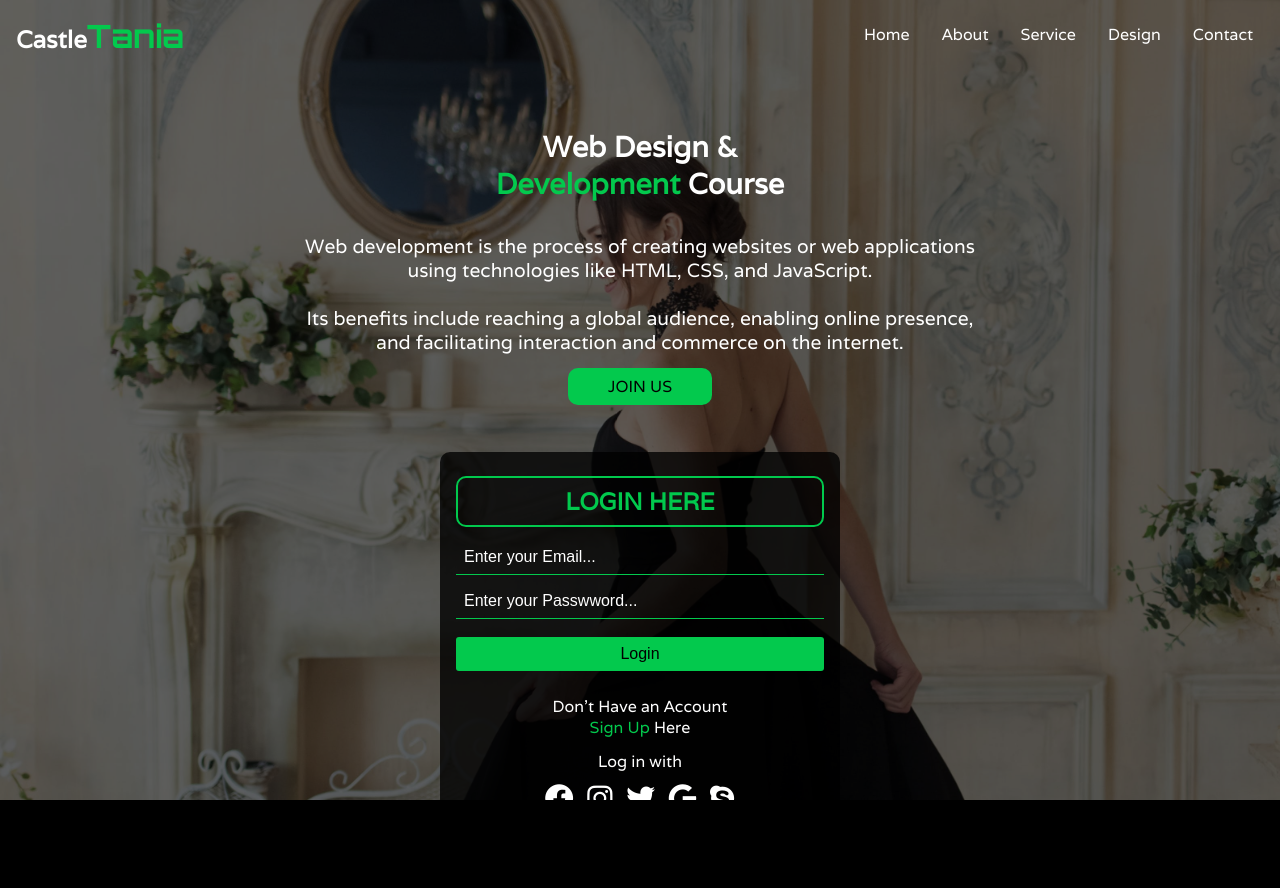
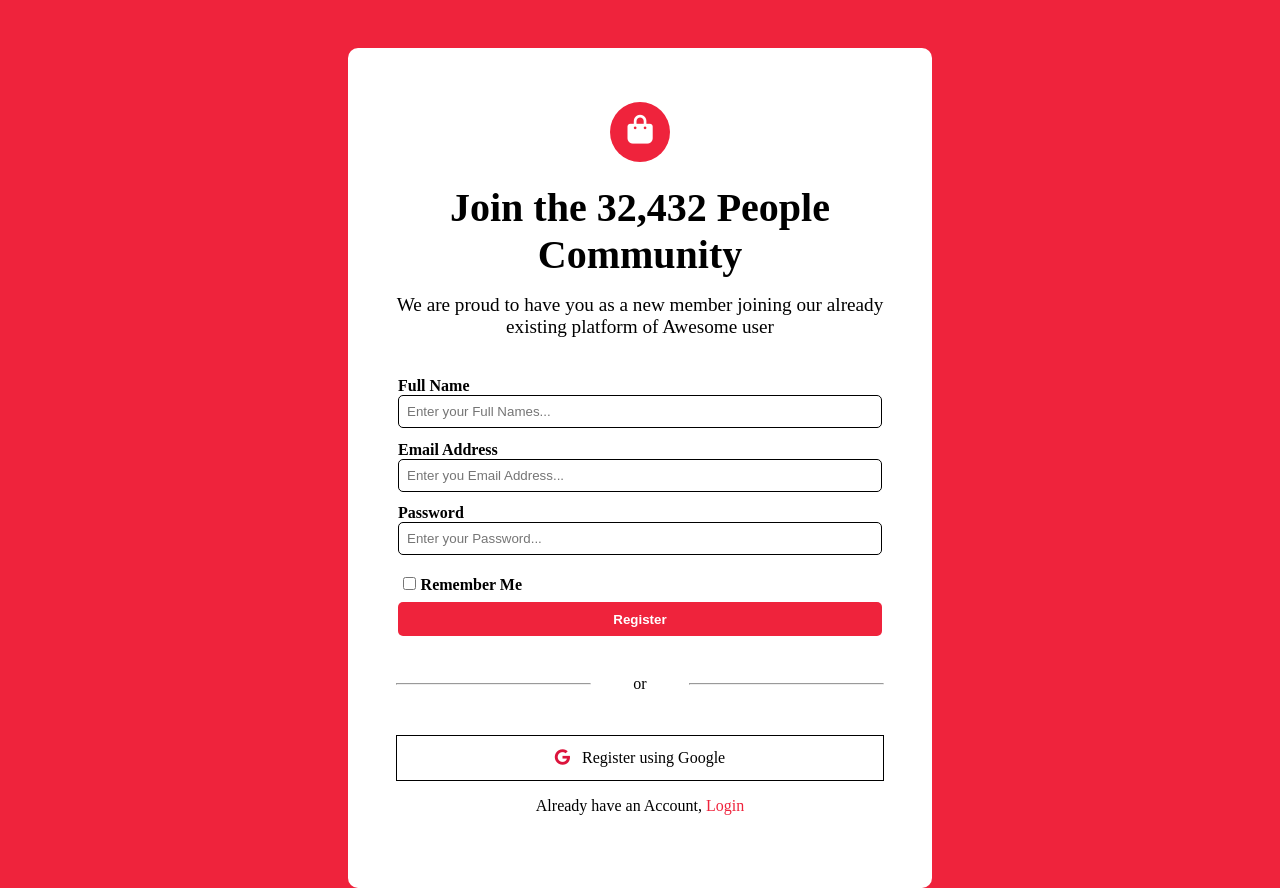
Before and after one commit to Kyateka2023/Mylife, a plain HTML site: page index.html in a window 1280 px wide. Before the commit the page ends 800 px from the top, so only its background shows below. Drawn offline with Linux system fonts and the light colour scheme.

Commit message:
Sorry Commit

```diff
--- a/index.html
+++ b/index.html
@@ -3,75 +3,64 @@
 <head>
     <meta charset="UTF-8">
     <meta name="viewport" content="width=device-width, initial-scale=1.0">
+    <title>Diamax - SignUp Page</title>
     <link rel="stylesheet" href="style.css">
-    <link rel="shortcut icon" href="castlelogo.jpg" type="image/x-icon">
-    <link rel="stylesheet" href="https://cdnjs.cloudflare.com/ajax/libs/font-awesome/6.4.2/css/all.min.css" />
-    <link href="https://fonts.googleapis.com/css?family=Varela:regular" rel="stylesheet" />
-    <link href="https://fonts.googleapis.com/css?family=Orbitron:regular,500,600,700,800,900" rel="stylesheet" />
-    <title>CastleTania - Home Page</title>
+    <link rel="shortcut icon" href="diamond logo.png" type="image/x-icon">
+    <link rel="stylesheet" href="https://cdnjs.cloudflare.com/ajax/libs/font-awesome/6.4.2/css/all.min.css"/>
 </head>
 <body>
     <div class="entire-section">
-        <div class="image-cover">
+        <main>
+            <div class="center-icon">
+                <span><i class="fa-solid fa-bag-shopping"></i></span>
+            </div>
+
             <header>
-                <h3 class="logo">Castle<span style="font-family: 'Orbitron'; font-size: 2rem; color: rgb(3, 201, 77);">Tania</span></h3>
-
-                <!-- Create a dropdown menu -->
-                <div class="dropdown-menu">
-                    <input type="checkbox" id="menu-toggle">
-                    <label for="menu-toggle"><i class="fa-solid fa-bars"></i></label>
-                    <nav>
-                        <a href="#">Home</a>
-                        <a href="#">About</a>
-                        <a href="#">Service</a>
-                        <a href="#">Design</a>
-                        <a href="#">Contact</a>
-                    </nav>
-                </div>
+                <h1 class="h1">Join the 32,432 People Community</h1>
             </header>
 
-            <main>
-                <!-- This is for the introduction and purpose -->
-                <div class="force1">
-                    <section class="part1">
-                        <h1>Web Design & <span>Development</span> Course</h1>
-                        <p>
-                            Web development is the process of creating websites or web applications using technologies like HTML, CSS, and JavaScript.
-                            <br><br>
-                            Its benefits include reaching a global audience, enabling online presence, and facilitating interaction and commerce on the internet.
+            <section>
+                <p class="p">
+                    We are proud to have you as a new member joining our already existing platform of Awesome user
                 </p>
-                        <a href="#">JOIN US</a>
             </section>
+
+            <form action="#">
+                <table>
+                    <tr>
+                        <th><label for="name">Full Name</label></th>
+                        <td><input type="text" name="name" id="names" placeholder="Enter your Full Names..."></td>
+                    </tr>
+                    <tr>
+                        <th><label for="email">Email Address</label></th>
+                        <td><input type="email" name="emails" id="email" placeholder="Enter you Email Address..."></td>
+                    </tr>
+                    <tr>
+                        <th><label for="pwd">Password</label></th>
+                        <td><input type="password" name="password" id="pwd" placeholder="Enter your Password..." required></td>
+                    </tr>
+                    <tr>
+                        <th  style="padding: 0.5rem 0;"><input type="checkbox" name="check" id="box"><label for="box">Remember Me</label></th>
+                        <td><input type="submit" value="Register" id="button"></td>
+                    </tr>
+                </table>
+            </form>
+
+            <div class="line">
+                <hr> <span>or</span> <hr>
             </div>
 
-                <!-- This is for the login and sign up form -->
-                <div class="force2">
-                    <section class="part2">
-                        <h2>LOGIN HERE</h2>
-                        <form action="#">
-                                <input type="email" name="login" id="email" placeholder="Enter your Email...">
-                                <input type="password" name="login" id="pwd" placeholder="Enter your Passwword..." required>
-                                <input type="submit" value="Login" id="btn">
-                        </form>
-                        <p class="p1">
-                            Don't Have an Account
-                            <br>
-                            <a href="#">Sign Up</a> Here
+            <div class="bottom">
+                <span>
+                    <i class="fa-brands fa-google"></i> &nbsp;
+                    <a href="#"> Register using Google</a>
+                </span>
+
+                <p>
+                    Already have an Account, <a href="#" style="color: #ef233c;">Login</a>
                 </p>
-                        <p class="p2">
-                            Log in with
-                        </p>
-                        <div class="media-icons">
-                            <span><i class="fa-brands fa-facebook"></i></span>
-                            <span><i class="fa-brands fa-instagram"></i></span>
-                            <span><i class="fa-brands fa-twitter"></i></span>
-                            <span><i class="fa-brands fa-google"></i></span>
-                            <span><i class="fa-brands fa-skype"></i></span>
             </div>
-                </div>
-                </section>
         </main>
-        </div>
     </div>
 </body>
 </html>
--- a/style.css
+++ b/style.css
@@ -1,7 +1,7 @@
 *
 {
+    padding: 0;
     margin: 0;
-    padding: 0;
     box-sizing: border-box;
 }
 
@@ -12,34 +12,61 @@ html
 
 body
 {
-    height: 100%;
-    background-color: black;
-    font-family: 'Varela', sans-serif;
-    color: white;
-    overflow: hidden;
+    padding: 1rem;
+    max-height: 100%;
+    display: flex;
+    justify-content: center;
+    background-color: #ef233c;
+
 }
 
-.entire-section
-{
-    height: 100%;
-    background-image: url(princess.jpg);
-    background-repeat: no-repeat;
-    background-attachment: fixed;
-    background-size: cover;
-    overflow: auto;
+.entire-section {
+    padding: 1rem;
+    height: 100%; /* Set the height to 100% of the viewport height */
+    background-color: white;
+    border-radius: 10px;
 }
 
-.image-cover
+
+main
 {
-    background-color: rgba(0, 0, 0, 0.617);
-    height: 100%;
-    padding: 1rem;
+    min-height: 100%;
 }
 
-header
+.center-icon
 {
+    padding: 1rem;
     display: flex;
-    justify-content: space-between;
+    justify-content: center;
+}
+
+main .center-icon span
+{
+    display: inline-block;
+    font-size: 1.2rem;
+    background-color: #ef233c;
+    color: white;
+    text-align: center;
+    padding: 0.5rem;
+    width: 40px;
+    height: 40px;
+    border-radius: 100%;
+    transform: scale(2);
+}
+
+main header h1
+{
+    text-align: center;
+    margin: 1rem 0;
+    width: 100%;
+    height: auto;
+}
+
+main section p
+{
+    text-align: center;
+    width: 100%;
+    height: auto;
 }
 
 a
@@ -47,347 +74,180 @@ a
     text-decoration: none;
 }
 
-nav > a
+form
 {
-    color: white;
+    margin: 1.5rem 0;
 }
 
-main
+table
 {
-    padding: 0.5rem;
-    height: 100%;
+    width: 100%;
 }
 
-h1 > span
-{
-    color: rgb(3, 201, 77);
-}
-
-.part1
+tr
 {
     display: flex;
     flex-direction: column;
-    /* align-items: center; */
-    justify-content: center;
+    margin: 0.8rem 0;
 }
 
-/* style the JOIN US link into a button and add a margin */
-.part1 a
+td, th
 {
+    text-align: start;
+}
+
+#box
+{
+    margin: 0 0.3rem;
+    accent-color: #ef233c;
+}
+
+#names, #email, #pwd
+{
+    border: 1px solid black;
+    border-radius: 5px;
+    outline: none;
+    padding: 0.5rem;
+    width: 100%;
+    height: auto;
+}
+
+#button
+{
+    border: none;
+    background-color: #ef233c;
+    color: white;
+    width: 100%;
+    height: auto;
+    padding: 0.6rem;
+    font-weight: bold;
+    text-align: center;
+    border-radius: 5px;
+    transition: all 0.2s;
+}
+
+#button:hover
+{
+    background-color: #ef233c;
+    cursor: pointer;
+}
+
+#button:active
+{
+    transform: scale(0.9);
+}
+
+.line
+{
+    display: flex;
+    flex-direction: row;
+    justify-content: space-between;
+    align-items: center;
+}
+
+hr
+{
+    width: 40%;
+    height: auto;
+}
+
+.bottom
+{
+    width: 100%;
+    margin: 2% 0;
+    text-align: center;
+    padding: 1rem 0;
+}
+
+.bottom span
+{
+    border: 1px solid black;
     display: inline-block;
-    margin: 0.9rem 0;
-    padding: 0.5rem;
-    border-radius: 10px;
-    width: 9rem;
-    text-align: center;
-    background-color: rgb(3, 201, 77);
+    width: 100%;
+    color: crimson;
+    padding: 0.8rem;
+    margin: 1rem 0;
+}
+
+.bottom a
+{
     color: black;
 }
 
-.part1 p
-{
-    font-size: 0.83rem;
-}
-
-form
-{
-    display: flex;
-    flex-direction: column;
-}
-
-.part2
-{
-    background-color: rgba(0, 0, 0, 0.785);
-    border-radius: 10px;
-    padding: 0.5rem;
-}
-
-.part2 h2
-{
-    border: 2px solid rgb(1, 201, 77);
-    border-radius: 10px;
-    padding: 0.5rem;
-    width: 100%;
-    display: inline-block;
-    text-align: center;
-    color: rgb(1, 201, 77);
-    margin: 0.5rem 0;
-}
-
-#email, #pwd
-{
-    border-top: none;
-    border-left: none;
-    border-right: none;
-    border-bottom: 1px solid rgb(3, 201, 77);
-    padding: 0.5rem;
-    margin: 0.3rem 0;
-    background-color: transparent;
-    color: white;
-    outline: none;
-}
-
-input::placeholder
-{
-    opacity: 1;
-    color: white;
-}
-
-#btn
-{
-    border: none;
-    padding: 0.5rem;
-    background-color: rgb(3, 201, 77);
-    color: black;
-    border-radius: 3px;
-    margin: 0.8rem 0;
-    width: 100%;
-    cursor: pointer;
-    font-size: 1rem;
-}
-
-.p1
-{
-    text-align: center;
-    margin: 0.8rem 0;
-}
-
-.p1 a
-{
-    color: rgb(3, 201, 77);
-}
-
-.p2
-{
-    text-align: center;
-}
-
-.media-icons
-{
-    text-align: center;
-}
-
-.media-icons span
-{
-    margin: 0.5rem 0.3rem;
-    display: inline-block;
-    font-size: 1.2rem;
-}
-
-/* Media Queries Section */
 @media only screen and (min-width: 320px)
 {
-    .entire-section
+    main .center-icon span
     {
-        background-image: url(trialprincess.jpg);
-        background-repeat: no-repeat;
-        background-attachment: fixed;
-        background-size: 100% 100%;
-
+        transform: scale(1.5);
+        font-size: 1.2rem;
     }
 
-    .dropdown-menu
+    main header h1
     {
-        position: relative;
+        font-size: 1.5rem;
     }
 
-
-    /* Hide the checkbox */
-    .dropdown-menu input
+    main section p
     {
-        display: contents;
-    }
-
-    /* Hide the links inside the nav element */
-    nav
-    {
-        display: none;
-        position: absolute;
-        right: 0;
-        width: 10rem;
-        background-color: black;
-    }
-
-    /* Show the navigation links when the checkbox is checked */
-    .dropdown-menu input:checked + label + nav
-    {
-        display: flex;
-        flex-direction: column;
-    }
-
-    nav a
-    {
-        text-align: center;
-        padding: 0.5rem;
-        width: 100%;
-        display: inline-block;
-    }
-
-    nav a:hover
-    {
-        background-color: rgb(3, 201, 77);
-        cursor: pointer;
-        transform: scale(1.1);
-    }
-
-    nav a:active
-    {
-        background-color: rgba(3, 171, 67, 0.867);
-        cursor: wait;
-        transform: scale(1);
-    }
-
-    .fa-bars
-    {
-        font-size: 1.5rem;
-        color: rgb(1, 201, 77);
-    }
-
-    .fa-bars:hover
-    {
-        cursor: pointer;
+        font-size: 0.8rem;
     }
 
 }
 
-@media only screen and (min-width: 400px)
+@media only screen and (min-width: 443px)
 {
 
-    .image-cover
+    main .center-icon span
     {
-        height: 1000px;
+        transform: scale(1.5);
+        font-size: 1.2rem;
     }
 
-    .part1
-    {
-        display: flex;
-        justify-content: center;
-        align-items: center;
-        text-align: center;
-    }
-
-    .force2
-    {
-        max-width: 400px;
-        margin-left: auto;
-        margin-right: auto;
-    }
-
-    .logo
+    main header h1
     {
         font-size: 1.5rem;
     }
 
-    .part1 h1
+    main section p
     {
-        font-size: 2.3rem;
-        width: 20rem;
+        font-size: 0.8rem;
     }
 
-    .part1 p
+}
+
+@media only screen and (min-width: 540px)
+{
+    body
     {
-        font-size: 1rem;
+        padding: 3rem;
     }
 
-    #pwd, #email
+    .h1
     {
-        font-size: 1rem;
+        font-size: 2.5rem;
     }
 
-    nav a
+    .p
     {
-        font-size: 1rem;
-    }
-
-    .part2 p
-    {
-        font-size: 1rem;
-    }
-
-    .media-icons span
-    {
-        font-size: 1.8rem;
+        font-size: 1.2rem;
     }
 }
 
-@media only screen and (min-width: 480px)
-{
-    .entire-section
-{
-    background-image: url(princess3.jpg);
-    background-repeat: no-repeat;
-    background-attachment: fixed;
-    background-size: cover;
-}
-}
-
-@media only screen and (min-width: 685px)
-{
-
-    .part1 h1
-    {
-        max-width: 85%;
-        font-size: 1.8rem;
-        margin: 2rem 0;
+@media only screen and (min-width: 584px) {
+    .entire-section {
+        max-width: 584px; /* Set the maximum width at or beyond 584px */
+        padding: 3rem;
     }
 
-    .part2
-    {
-        padding: 1rem;
+    body {
+        padding: 3rem;
     }
 
-    .force1
-    {
-        margin: 2rem 0;
+    .h1 {
+        font-size: 2.5rem;
     }
 
-
-    .part1 p
-    {
-        max-width: 685px;
+    .p {
         font-size: 1.2rem;
     }
-
-    nav
-    {
-        display: flex;
-        flex-direction: row;
-        position: static;
-        margin-right: 16rem;
-        background-color: transparent;
-    }
-
-    nav a
-    {
-        margin: 0 0.5rem;
-    }
-
-    label
-    {
-        display: none;
-    }
 }
-
-@media only screen and (min-width: 720px)
-{
-    .entire-section
-{
-    background-image: url(cuteprincess.jpg);
-    background-repeat: no-repeat;
-    background-attachment: fixed;
-    background-size: cover;
-}
-
-}
-
-@media only screen and (min-width: 1200px)
-{
-    .entire-section
-{
-    background-image: url(princess.jpg);
-    background-repeat: no-repeat;
-    background-attachment: fixed;
-    background-size: cover;
-}
-
-}
```
Also changed, not shown: castlelogo.jpg (deleted), cuteprincess.jpg (deleted), princess.jpg (deleted), princess1.jpg (deleted), princess3.jpg (deleted), resuorces.txt (deleted), trialprincess.jpg (deleted). Lines whose indentation alone changed are shown as unchanged.
